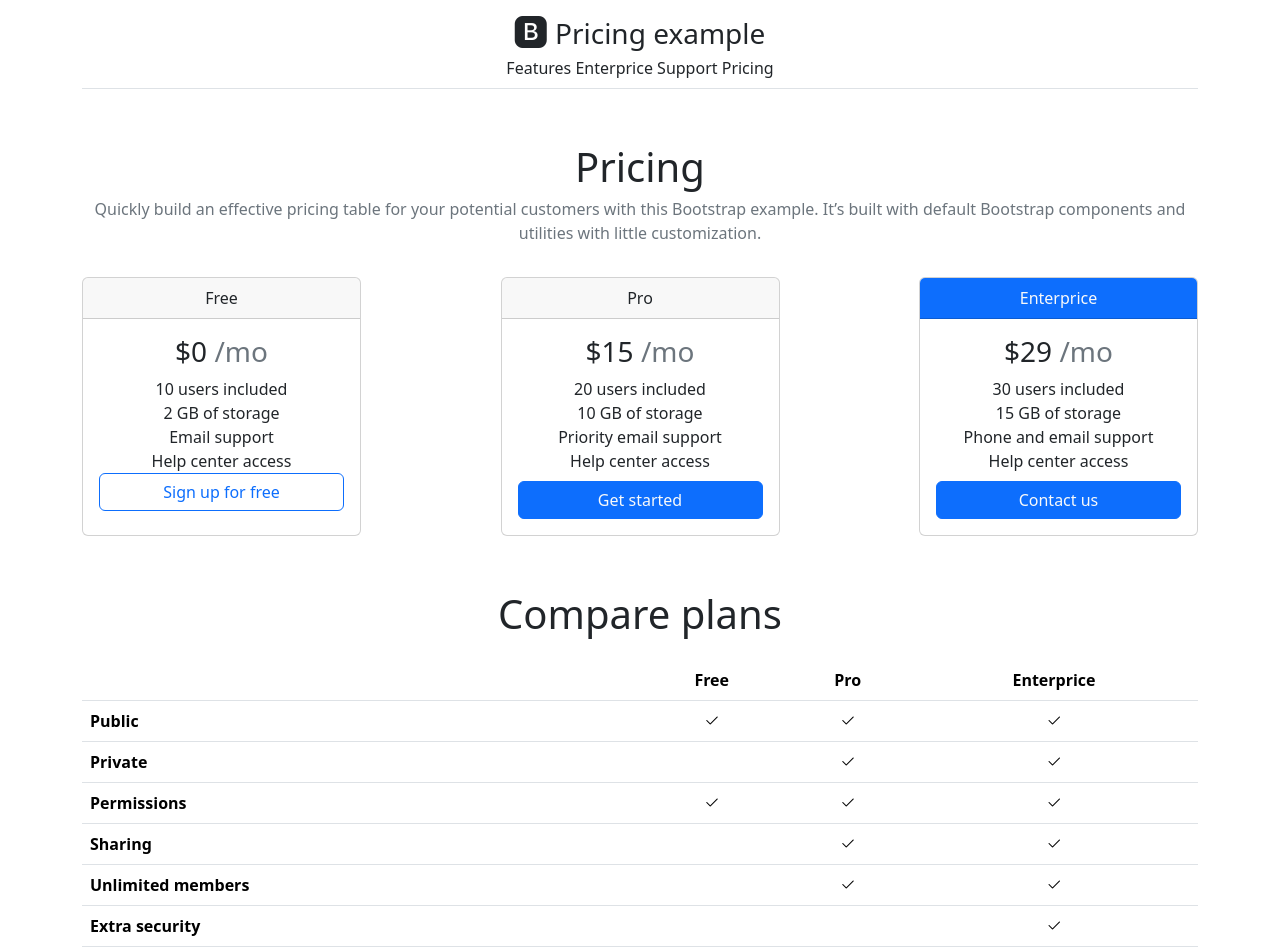
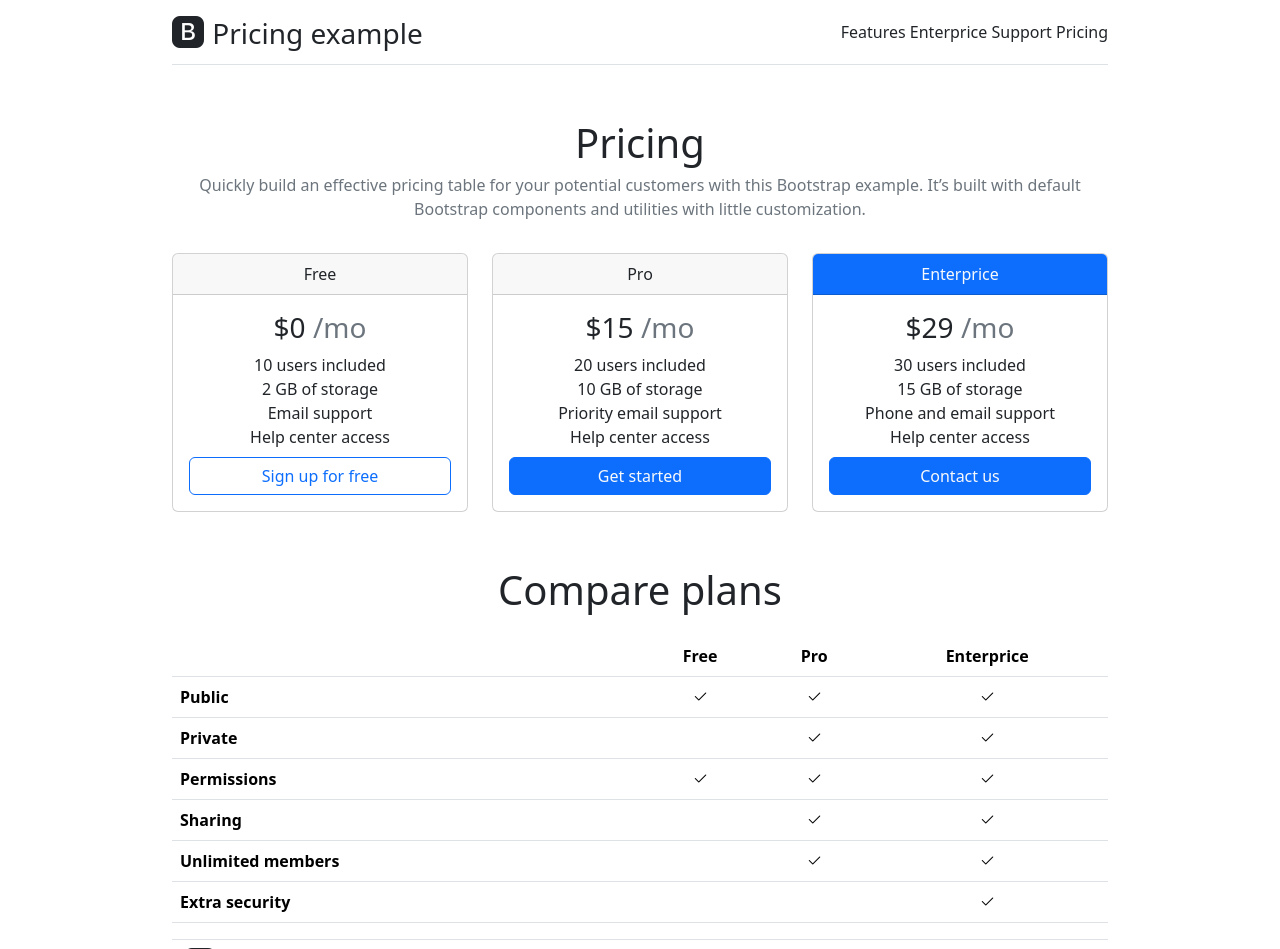
Before and after one commit to TalBaleX/hillel_web_part2, a plain HTML site: page index.html in a window 1280 px wide. Shown: the top 949 px of the page. Drawn offline with nearby package versions, Linux system fonts and the light colour scheme.

Commit message:
19:45.13.01.2024

```diff
--- a/index.html
+++ b/index.html
@@ -14,19 +14,19 @@
     />
   </head>
   <body class="text-dark">
-    <div class="container-md">
+    <div class="container-md" style="max-width: 960px">
       <div
-        class="navbar d-flex flex-direction-column flex-column border-bottom border-gray border-1"
+        class="navbar d-flex flex-column flex-md-row border-bottom border-gray border-1"
       >
         <div>
           <i class="bi bi-bootstrap-fill fs-2"> </i>
           <span class="fs-3"> Pricing example</span>
         </div>
         <div>
-          <span>Features</span>
-          <span>Enterprice</span>
-          <span>Support</span>
-          <span>Pricing</span>
+          <span>Features </span>
+          <span>Enterprice </span>
+          <span>Support </span>
+          <span>Pricing </span>
         </div>
       </div>
 
@@ -38,10 +38,8 @@
           components and utilities with little customization.
         </p>
       </div>
-      <div
-        class="container-md d-flex mx-0 px-0 flex-column flex-md-row justify-content-between gap-3"
-      >
-        <div class="card text-center mt-3 col-12 col-md-3">
+      <div class="d-flex mx-0 px-0 flex-column flex-md-row gap-4">
+        <div class="card text-center mt-3 flex-grow-1" style="flex-basis: 0">
           <div class="card-header">Free</div>
           <div class="card-body">
             <h5 class="card-title fs-3">
@@ -51,15 +49,13 @@
             <div class="card-text">2 GB of storage</div>
             <div class="card-text">Email support</div>
             <div class="card-text">Help center access</div>
-            <a
-              href="#"
-              class="btn btn-outline-primary m-auto text-primary w-100"
+            <a href="#" class="btn btn-outline-primary mt-2 text-primary w-100"
               >Sign up for free</a
             >
           </div>
         </div>
 
-        <div class="card text-center mt-3 col-12 col-md-3">
+        <div class="card text-center mt-3 flex-grow-1" style="flex-basis: 0">
           <div class="card-header">Pro</div>
           <div class="card-body">
             <h5 class="card-title fs-3">
@@ -75,7 +71,7 @@
           </div>
         </div>
 
-        <div class="card text-center mt-3 col-12 col-md-3">
+        <div class="card text-center mt-3 flex-grow-1" style="flex-basis: 0">
           <div class="card-header bg-primary text-light">Enterprice</div>
           <div class="card-body">
             <h5 class="card-title fs-3">
```
